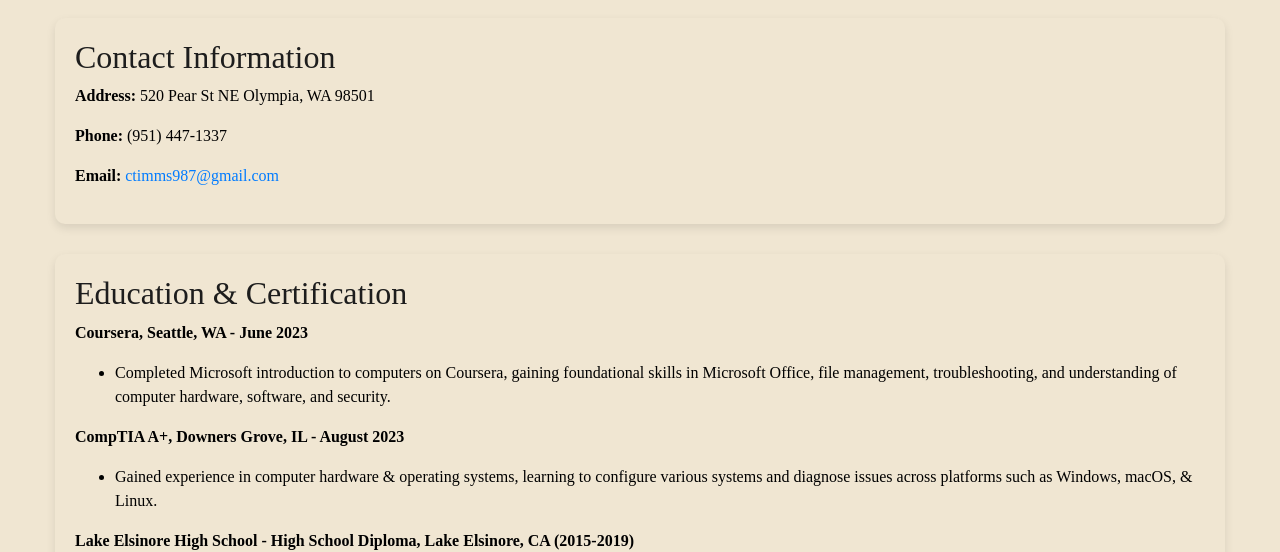
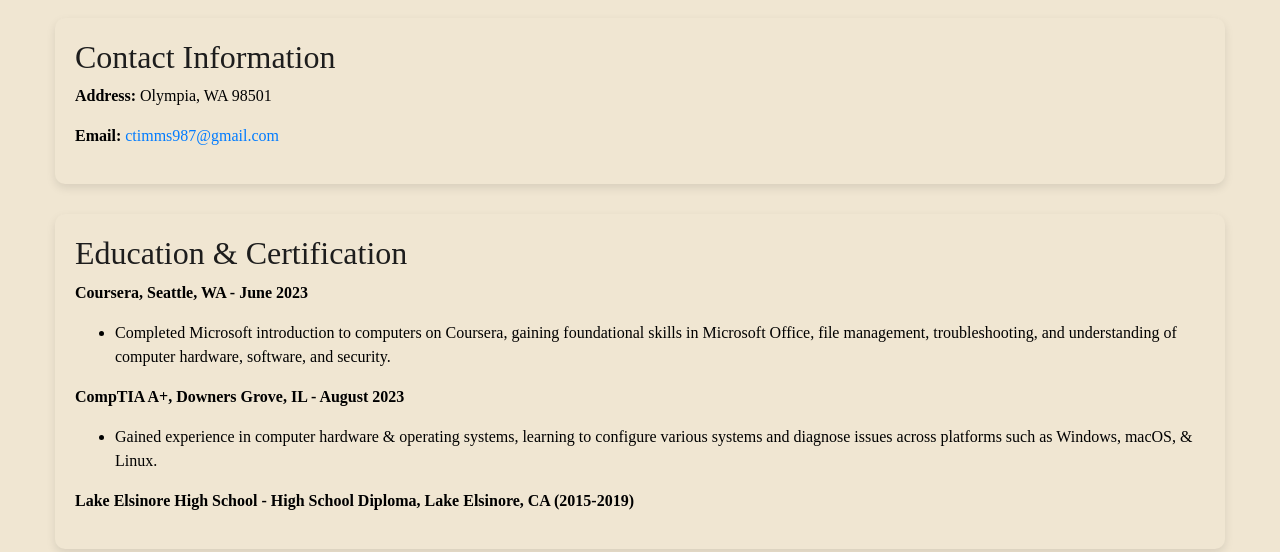
Before and after one commit to CTIMM00/Ctimm00.github.io, a plain HTML site: page index.html in a window 1280 px wide. Shown: the part 256-808 px from the top of the page. Drawn offline with nearby package versions, Linux system fonts and the light colour scheme.

Commit message:
index.html

```diff
--- a/index.html
+++ b/index.html
@@ -43,8 +43,7 @@
         <!-- Contact Information Section -->
         <div class="resume-section">
             <h2>Contact Information</h2>
-            <p><span class="highlight">Address:</span> 520 Pear St NE Olympia, WA 98501</p>
-            <p><span class="highlight">Phone:</span> (951) 447-1337</p>
+            <p><span class="highlight">Address:</span> Olympia, WA 98501</p>
             <p><span class="highlight">Email:</span> <a href="mailto:ctimms987@gmail.com" class="email-highlight">ctimms987@gmail.com</a></p>
         </div>
 
```
